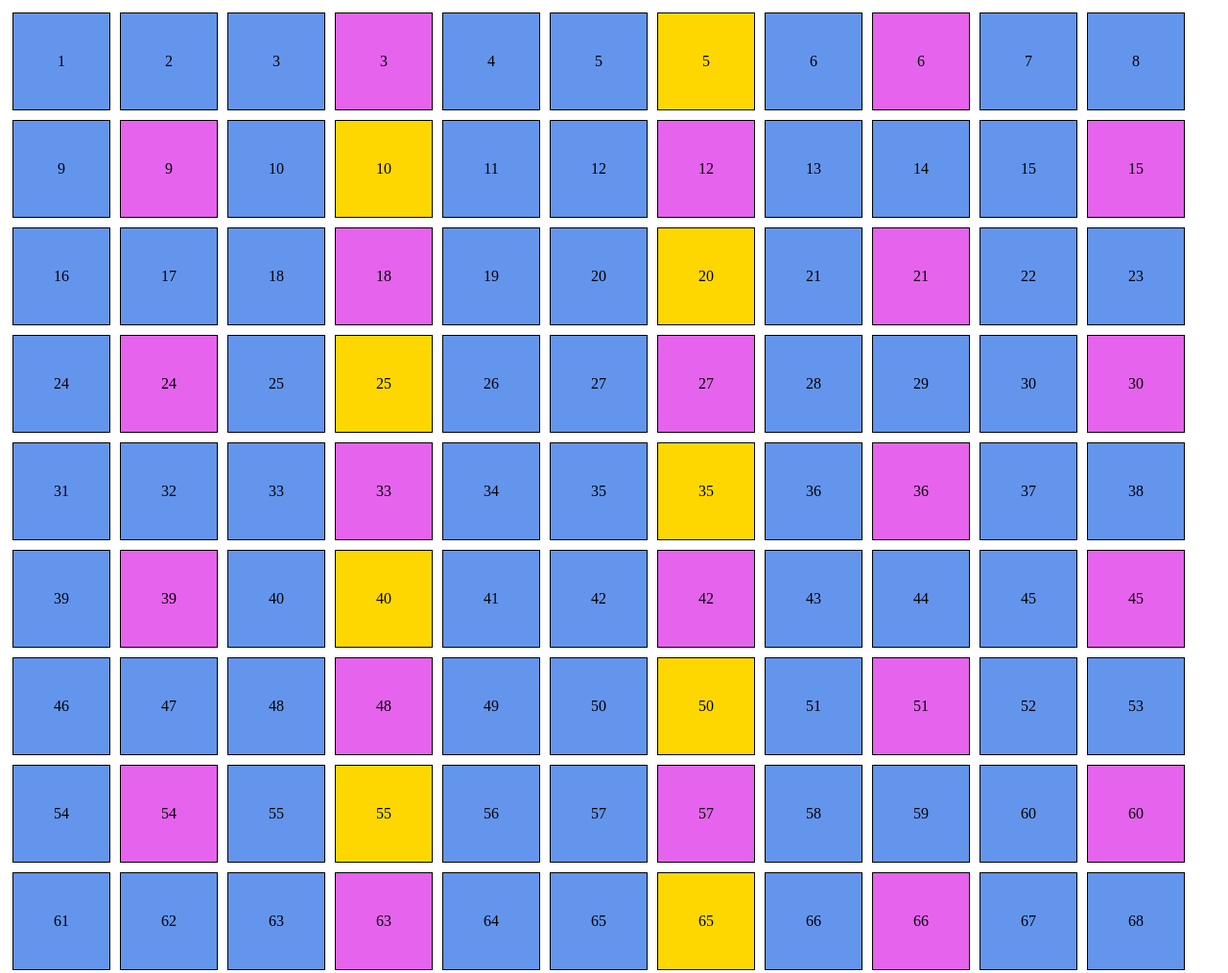
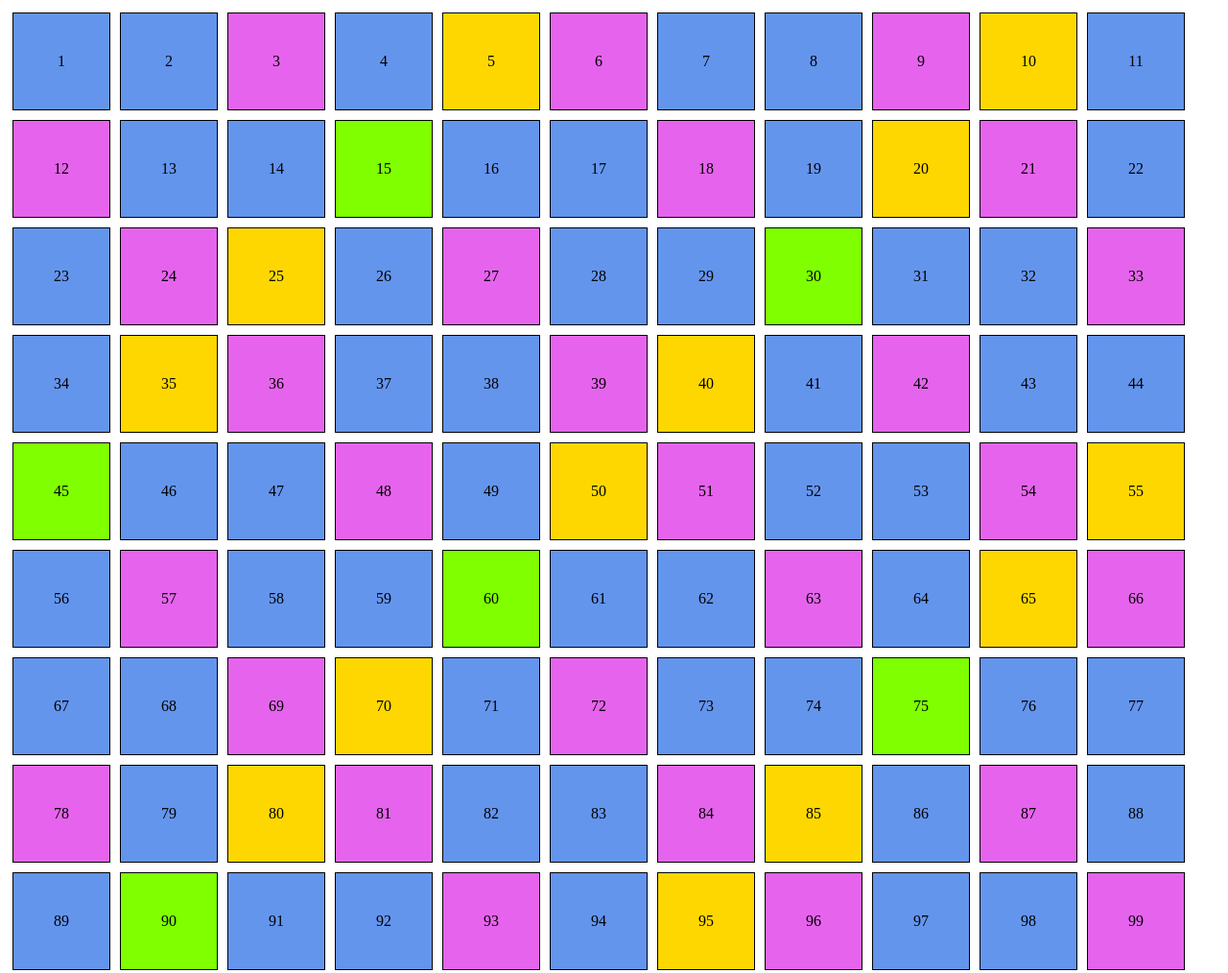
Before and after one commit to ElenaRuscitto/js-fizzbuzz, a plain HTML site: page index.html in a window 1280 px wide. Shown: the top 1014 px of the page at 96% size. Drawn offline with Linux system fonts and the light colour scheme.

Commit message:
[add] multipli di 3 e 5

```diff
--- a/css/style.css
+++ b/css/style.css
@@ -21,3 +21,7 @@
 .box-5 {
   background-color: gold;
 }
+
+.box-6 {
+  background-color:chartreuse;
+}
--- a/js/script.js
+++ b/js/script.js
@@ -1,18 +1,25 @@
 const containerBox =document.getElementById ('container');
 
 for(let i = 1; i <= 100; i++){
-  containerBox.innerHTML += `
-  <div class="box">${i}</div>
+
+  if ((i % 3  === 0) && (i % 5  === 0)){
+    containerBox.innerHTML += `
+    <div class="box box-6">${i}</div>
+
    `
-  if (i % 3  === 0){
+  } else if (i % 3  === 0){
     containerBox.innerHTML += `
     <div class="box box-3">${i}</div>
 
    `
-  } else if(i % 5  === 0){
+  } else if (i % 5  === 0){
     containerBox.innerHTML += `
     <div class="box box-5">${i}</div>
 
    `
+  } else {
+    containerBox.innerHTML += `
+  <div class="box">${i}</div>
+   `
   }
 }
```
